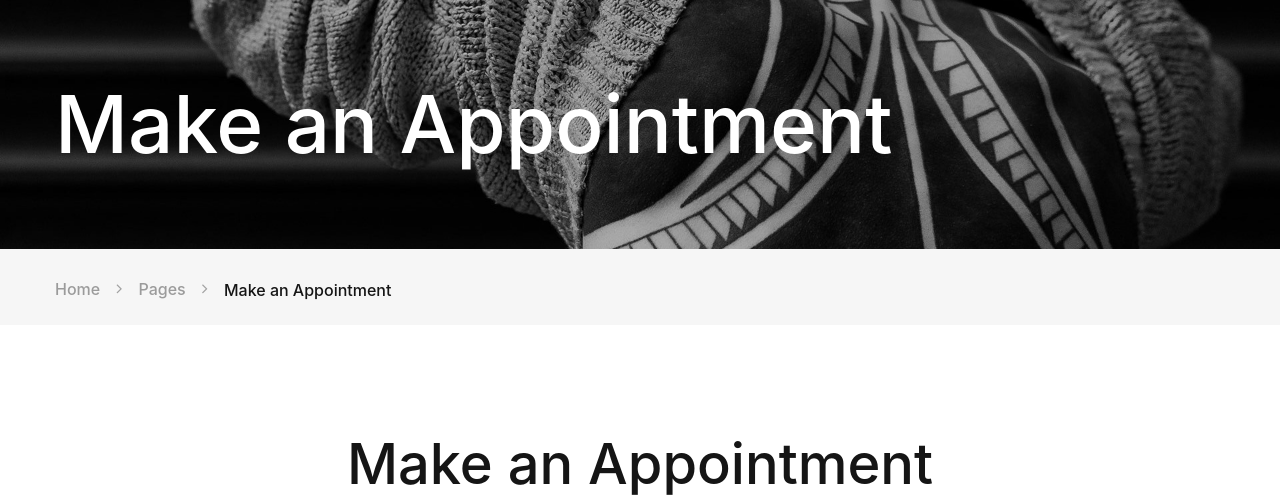
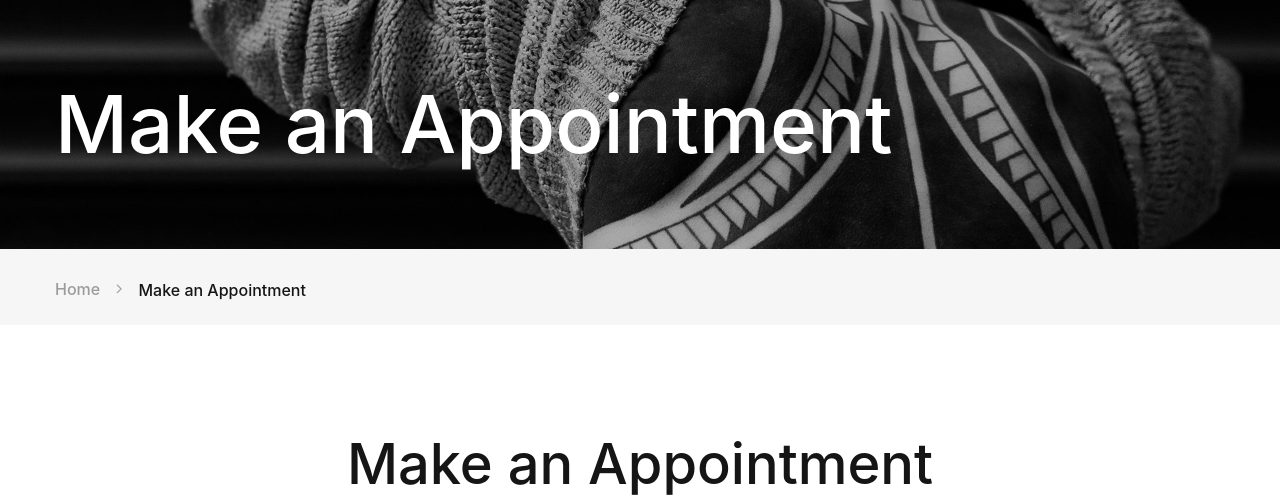
Before and after one commit to AdrianCCB/capstone, a PHP site: page /appointment.php in a window 1280 px wide. Shown: the part 131-630 px from the top of the page. Run offline with PHP 8.4, Linux system fonts and the light colour scheme; some web fonts are replaced.

Commit message:
change to directory

```diff
--- a/appointment.php
+++ b/appointment.php
@@ -158,7 +158,7 @@
         <div class="container">
           <ul class="breadcrumbs-custom-path">
             <li><a href="index.php">Home</a></li>
-            <li><a href="#">Pages</a></li>
+            <!-- <li><a href="#">Pages</a></li> -->
             <li class="active">Make an Appointment</li>
           </ul>
         </div>
--- a/testimonials.php
+++ b/testimonials.php
@@ -159,7 +159,7 @@
         <div class="container">
           <ul class="breadcrumbs-custom-path">
             <li><a href="index.php">Home</a></li>
-            <li><a href="#">About</a></li>
+            <!-- <li><a href="#">About</a></li> -->
             <li class="active">Testimonials</li>
           </ul>
         </div>
```
